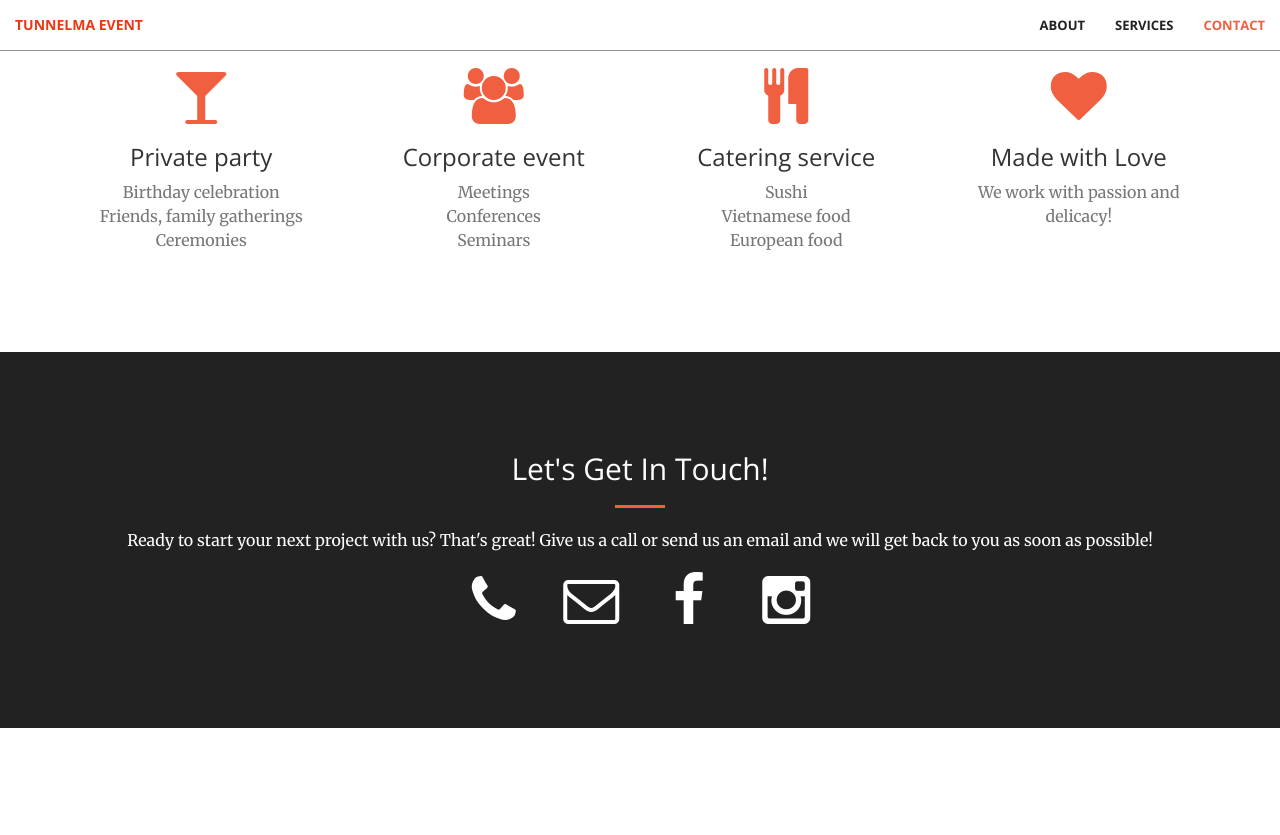
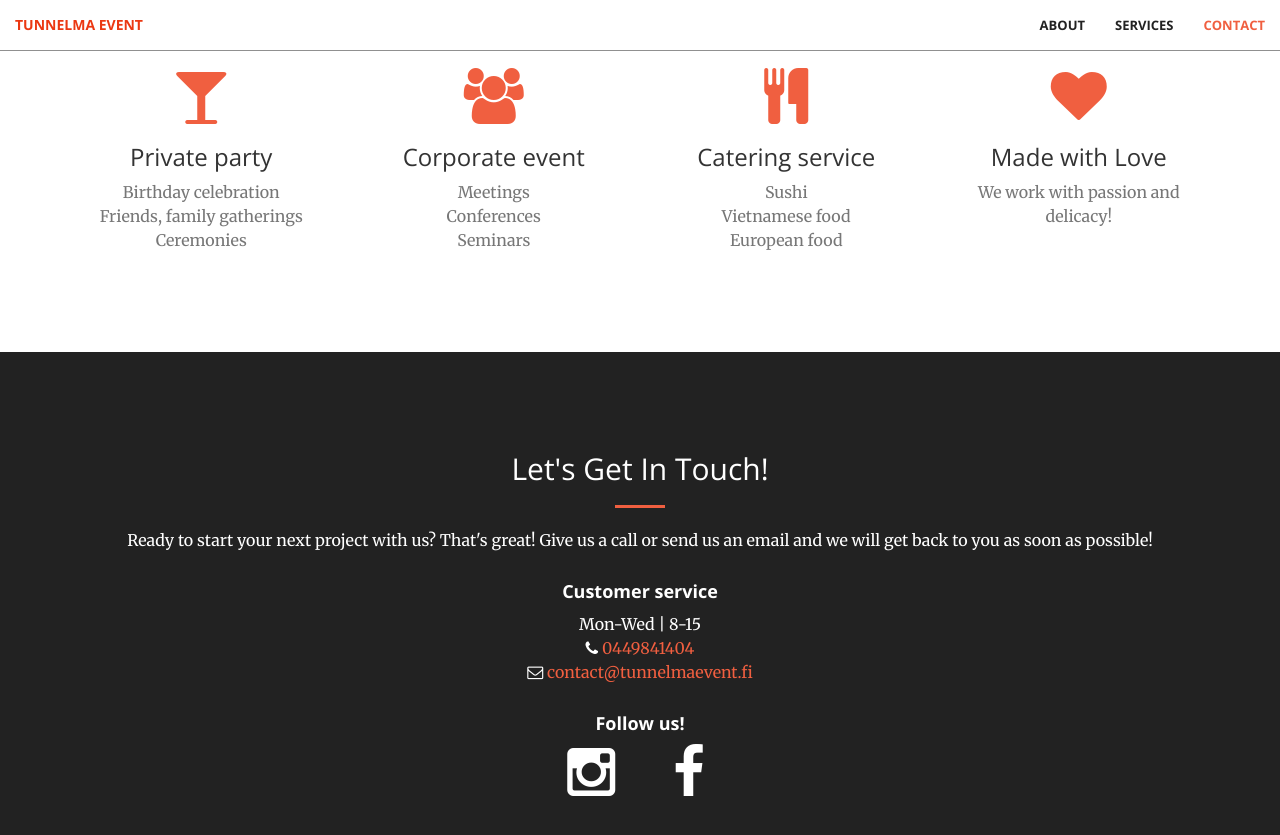
Before and after one commit to tunnelmaevent/tunnelmaevent.github.io, a Jekyll site: the page built from index.markdown, in a window 1280 px wide and 900 px high, scrolled down 1562 px. Shown: the top 835 px of the window. Built offline with Jekyll 4.4.1, drawn with Linux system fonts in a browser that asks for light colours; before the commit the page ends 2290 px from its top, so only the background shows below that.

Commit message:
Updated contact section

```diff
--- a/_includes/contact.html
+++ b/_includes/contact.html
@@ -8,25 +8,28 @@
             </div>
         </div>
         <div class="row text-center">
-            <div class="col-xs-3 col-md-1 col-md-offset-4">
-                <a href="tel:{{ site.phone }}">
-                    <i class="fa fa fa-phone wow bounceIn text-white" data-wow-delay=".1s" aria-hidden="true"></i>
+            <h4><strong>Customer service</strong></h4>
+            <p>
+                Mon-Wed | 8-15<br/>
+                <i class="fa fa-phone wow bounceIn text-white" data-wow-delay=".1s" aria-hidden="true" style="font-size: 1em;"></i>
+                <a href="tel:{{ site.phone }}">{{ site.phone }}</a><br/>
+                <i class="fa fa-envelope-o wow bounceIn text-white" data-wow-delay=".1s" aria-hidden="true" style="font-size: 1em;"></i>
+                <a href="mailto:{{ site.email }}">{{ site.email }}</a>
+            </p>
+        </div>
+        <div class="text-center">
+            <h4><strong>Follow us!</strong></h4>
+            <div class="row mt-3">
+                <div class="col-xs-2 col-xs-offset-4 col-md-1 col-md-offset-5">
+                    <a href="https://instagram.com/{{ site.instagram_username }}" target="_blank">
+                        <i class="fa fa-instagram wow bounceIn text-white" data-wow-delay=".1s" aria-hidden="true"></i>
                     </a>
                 </div>
-            <div class="col-xs-3 col-md-1">
-                <a href="mailto:{{ site.email }}">
-                    <i class="fa fa-envelope-o wow bounceIn text-white" data-wow-delay=".1s" aria-hidden="true"></i>
-                </a>
-            </div>
-            <div class="col-xs-3 col-md-1">
+                <div class="col-xs-2 col-md-1">
                     <a href="https://facebook.com/{{ site.facebook_username }}">
                         <i class="fa fa-facebook wow bounceIn text-white" data-wow-delay=".1s" aria-hidden="true"></i>
                     </a>
                 </div>
-            <div class="col-xs-3 col-md-1">
-                <a href="https://instagram.com/{{ site.instagram_username }}" target="_blank">
-                    <i class="fa fa-instagram wow bounceIn text-white" data-wow-delay=".1s" aria-hidden="true"></i>
-                </a>
             </div>
         </div>
     </div>
```
Also changed, not shown: Gemfile.lock. Lines whose indentation alone changed are shown as unchanged.
